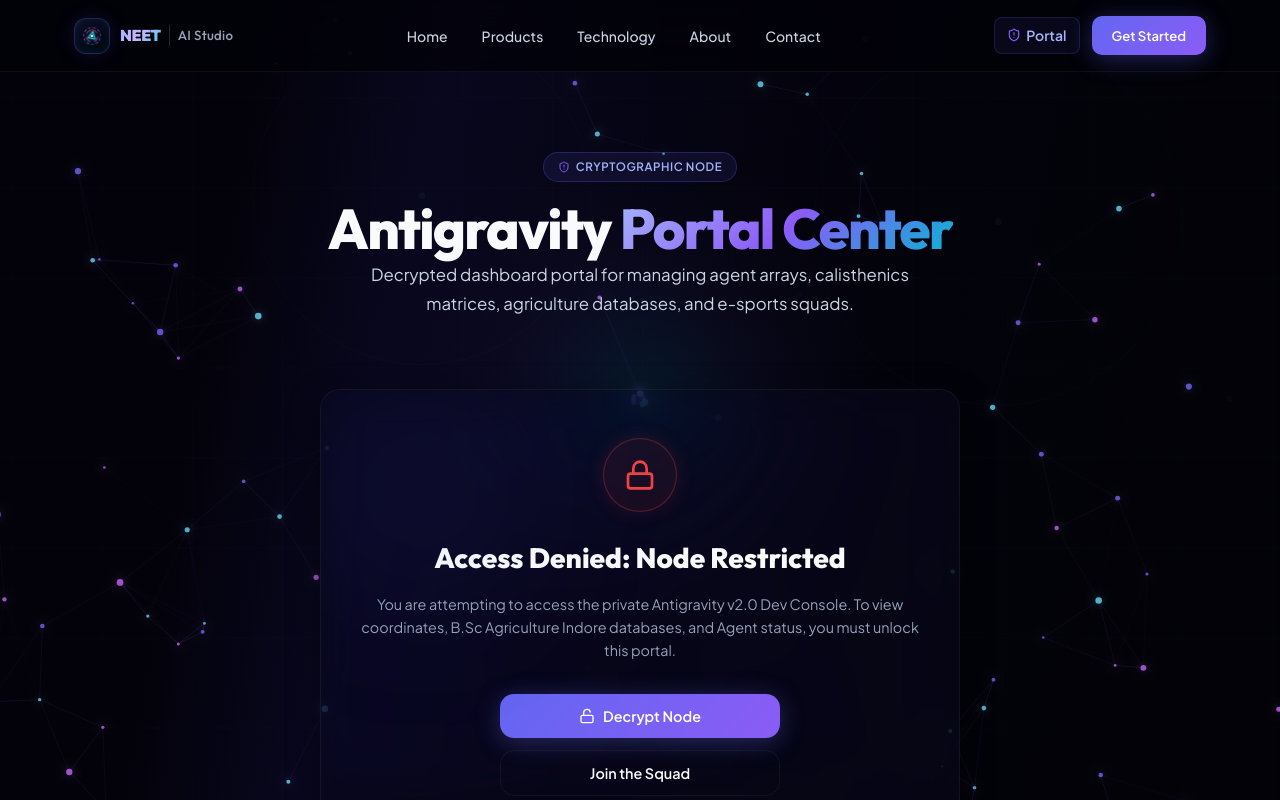
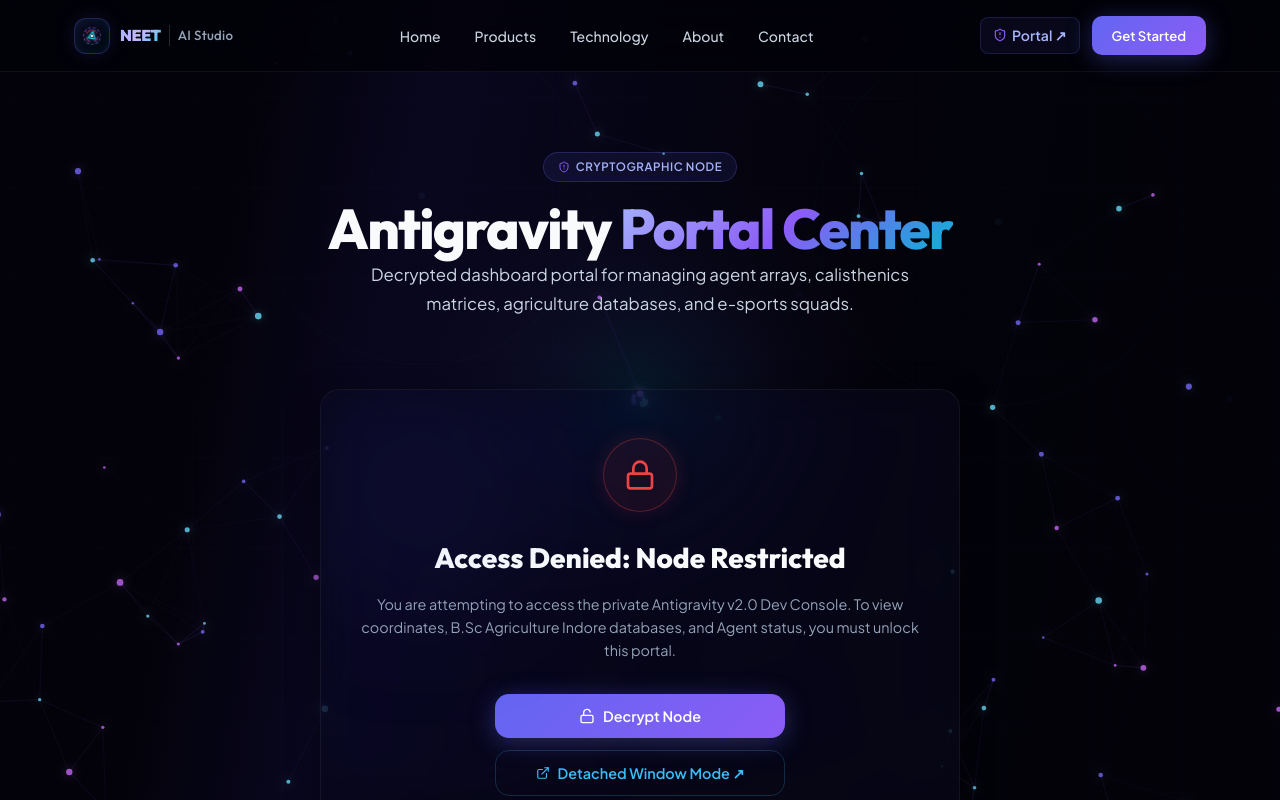
Before and after one commit to kalispidyman/raagneet, a React (Vite) app: page /portal in a window 1280 px wide. Shown: the top 800 px of the page. Built offline with nearby package versions, Linux system fonts and the light colour scheme.

Commit message:
Configure portal console to open in a new tab via Navbar links, and implement custom Detached Standalone Window Mode button for operational convenience.

```diff
--- a/src/components/Navbar.jsx
+++ b/src/components/Navbar.jsx
@@ -56,6 +56,8 @@ export default function Navbar() {
           <div style={{ display:'flex', alignItems:'center', gap:12 }}>
             <Link
               to="/portal"
+              target="_blank"
+              rel="noopener noreferrer"
               className="nav-link"
               style={{
                 color: '#a5b4fc',
@@ -70,7 +72,7 @@ export default function Navbar() {
               }}
             >
               <ShieldAlert size={14} color="#8b5cf6" />
-              <span>Portal</span>
+              <span>Portal ↗</span>
             </Link>
             <Link to="/contact" className="btn btn-primary btn-sm" style={{ display:'flex' }}>Get Started</Link>
             <button className="hamburger" onClick={() => setOpen(o => !o)} aria-label="Menu">
@@ -95,11 +97,13 @@ export default function Navbar() {
         ))}
         <NavLink
           to="/portal"
+          target="_blank"
+          rel="noopener noreferrer"
           className={({ isActive }) => `mobile-link${isActive ? ' active' : ''}`}
           onClick={() => setOpen(false)}
           style={{ color: '#a5b4fc', fontWeight: 'bold' }}
         >
-          ● Portal Console
+          ● Portal Console ↗
         </NavLink>
         <Link to="/contact" className="btn btn-primary" style={{ marginTop:8, justifyContent:'center' }} onClick={() => setOpen(false)}>
           Get Started
--- a/src/pages/Dashboard.jsx
+++ b/src/pages/Dashboard.jsx
@@ -2,7 +2,7 @@ import React, { useState, useEffect, useRef } from 'react';
 import gsap from 'gsap';
 import {
   Lock, Unlock, ShieldAlert, Terminal, LogOut, Flame, Sprout, Play,
-  HelpCircle, RefreshCw, Sliders, Dumbbell, Sparkles, Send, Check
+  HelpCircle, RefreshCw, Sliders, Dumbbell, Sparkles, Send, Check, ExternalLink
 } from 'lucide-react';
 
 const SYSTEM_LOGS_PRESET = [
@@ -232,6 +232,11 @@ export default function Dashboard() {
     return "✅ Perfect Indore pH! Wheat, soybean, and cotton will thrive beautifully. Excellent agriculture coordination! 🌾";
   };
 
+  // Spawn standalone popout window
+  const openDetachedWindow = () => {
+    window.open('/portal', 'AntigravityDevPortal', 'width=1280,height=820,menubar=no,status=no,toolbar=no,location=no');
+  };
+
   return (
     <div style={{ position: 'relative', zIndex: 1, minHeight: '90vh', paddingBottom: '80px' }}>
 
@@ -310,13 +315,20 @@ export default function Dashboard() {
                 You are attempting to access the private Antigravity v2.0 Dev Console. To view coordinates, B.Sc Agriculture Indore databases, and Agent status, you must unlock this portal.
               </p>
 
-              <div style={{ display: 'flex', flexDirection: 'column', gap: 12, maxWidth: '280px', margin: '0 auto' }}>
+              <div style={{ display: 'flex', flexDirection: 'column', gap: 12, maxWidth: '290px', margin: '0 auto' }}>
                 <button
                   onClick={() => { setAuthMode('login'); setAuthPopup(true); setErrorMsg(''); }}
                   className="btn btn-primary"
                   style={{ justifyContent: 'center' }}
                 >
                   <Unlock size={16} /> Decrypt Node
+                </button>
+                <button
+                  onClick={openDetachedWindow}
+                  className="btn btn-outline"
+                  style={{ justifyContent: 'center', gap: '8px', color: '#38bdf8', borderColor: 'rgba(56,189,248,0.2)' }}
+                >
+                  <ExternalLink size={14} /> Detached Window Mode ↗
                 </button>
                 <button
                   onClick={() => { setAuthMode('signup'); setAuthPopup(true); setErrorMsg(''); }}
@@ -375,6 +387,13 @@ export default function Dashboard() {
                 <span className="badge" style={{ background: 'rgba(16,185,129,0.08)', color: '#34d399', border: '1px solid rgba(16,185,129,0.2)' }}>
                   Twins: Sleeping 🍼
                 </span>
+                <button
+                  onClick={openDetachedWindow}
+                  className="btn btn-outline btn-sm"
+                  style={{ gap: '6px', borderColor: 'rgba(99,102,241,0.3)', color: '#a5b4fc' }}
+                >
+                  <ExternalLink size={13} /> Standalone View ↗
+                </button>
                 <button
                   onClick={handleLogout}
                   className="btn btn-outline btn-sm"
```
